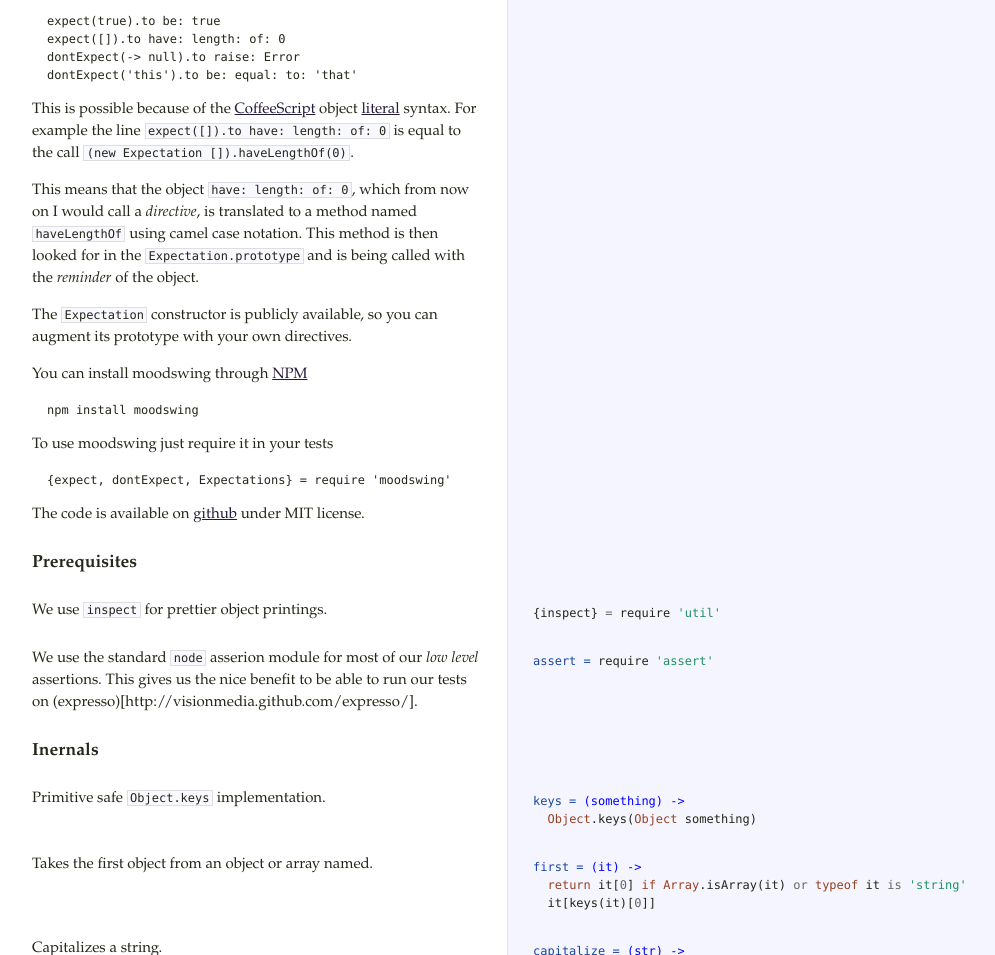
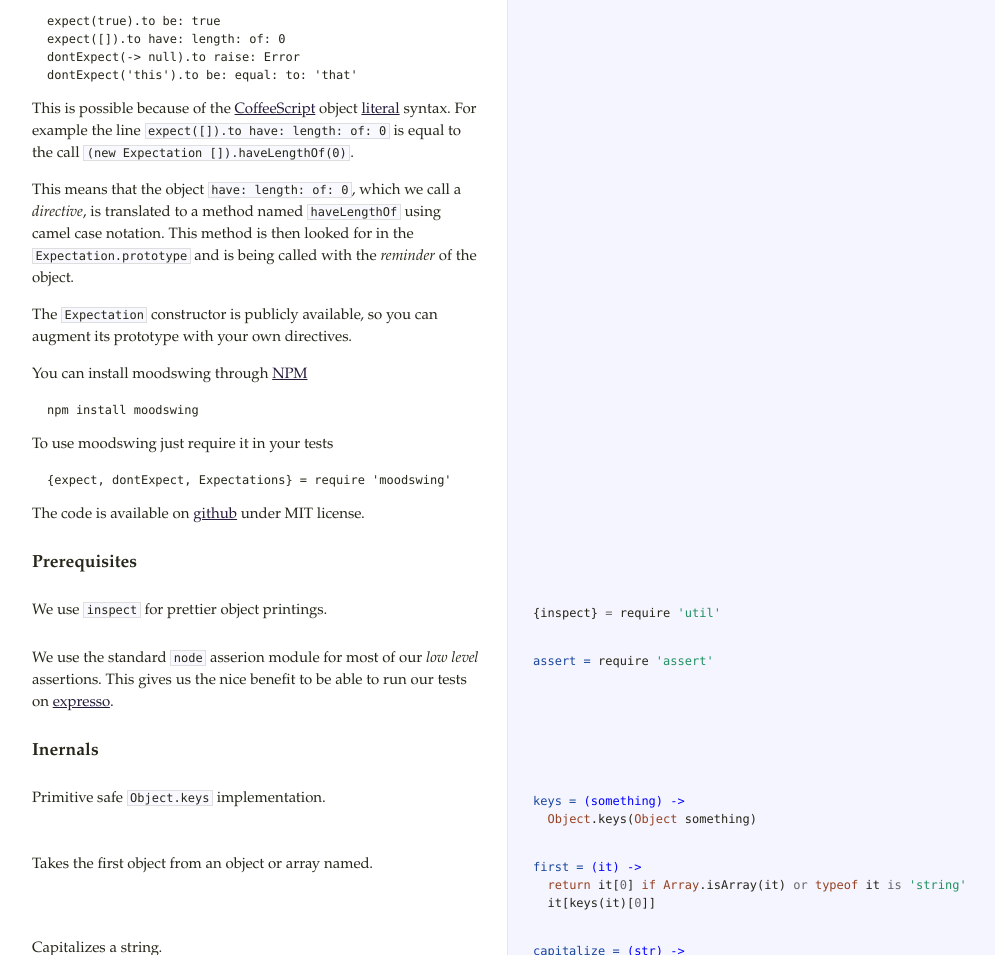
Before and after one commit to gsamokovarov/moodswing, a plain HTML site: page index.html in a window 1280 px wide. Shown: the part 145-1100 px from the top of the page, without its empty margins (18-1013 px from the left). Drawn offline with Linux system fonts and the light colour scheme.

Commit message:
Documentation updates...

```diff
--- a/index.html
+++ b/index.html
@@ -13,8 +13,8 @@ dontExpect('this').to be: equal: to: 'that'
 example the line <code>expect([]).to have: length: of: 0</code> is equal to the call
 <code>(new Expectation []).haveLengthOf(0)</code>.</p>
 
-<p>This means that the object <code>have: length: of: 0</code>, which from now on I would
-call a <em>directive</em>, is translated to a method named <code>haveLengthOf</code> using
+<p>This means that the object <code>have: length: of: 0</code>, which we call a
+ <em>directive</em>, is translated to a method named <code>haveLengthOf</code> using
 camel case notation. This method is then looked for in the
 <code>Expectation.prototype</code> and is being called with the <em>reminder</em> of the
 object.</p>
@@ -35,7 +35,7 @@ prototype with your own directives.</p>
 <p>The code is available on <a href="http://github.com/gsamokovarov/moodswing">github</a>
 under MIT license. </p>             </td>             <td class="code">               <div class="highlight"><pre></pre></div>             </td>           </tr>                               <tr id="section-2">             <td class="docs">               <div class="pilwrap">                 <a class="pilcrow" href="#section-2">&#182;</a>               </div>               <h3>Prerequisites</h3>             </td>             <td class="code">               <div class="highlight"><pre></pre></div>             </td>           </tr>                               <tr id="section-3">             <td class="docs">               <div class="pilwrap">                 <a class="pilcrow" href="#section-3">&#182;</a>               </div>               <p>We use <code>inspect</code> for prettier object printings.</p>             </td>             <td class="code">               <div class="highlight"><pre><span class="p">{</span><span class="nx">inspect</span><span class="p">}</span> <span class="o">=</span> <span class="nx">require</span> <span class="s1">&#39;util&#39;</span></pre></div>             </td>           </tr>                               <tr id="section-4">             <td class="docs">               <div class="pilwrap">                 <a class="pilcrow" href="#section-4">&#182;</a>               </div>               <p>We use the standard <code>node</code> asserion module for most of our <em>low level</em>
 assertions. This gives us the nice benefit to be able to run our tests on
-(expresso)[http://visionmedia.github.com/expresso/].</p>             </td>             <td class="code">               <div class="highlight"><pre><span class="nv">assert = </span><span class="nx">require</span> <span class="s1">&#39;assert&#39;</span></pre></div>             </td>           </tr>                               <tr id="section-5">             <td class="docs">               <div class="pilwrap">                 <a class="pilcrow" href="#section-5">&#182;</a>               </div>               <h3>Inernals</h3>             </td>             <td class="code">               <div class="highlight"><pre></pre></div>             </td>           </tr>                               <tr id="section-6">             <td class="docs">               <div class="pilwrap">                 <a class="pilcrow" href="#section-6">&#182;</a>               </div>               <p>Primitive safe <code>Object.keys</code> implementation.</p>             </td>             <td class="code">               <div class="highlight"><pre><span class="nv">keys = </span><span class="nf">(something) -&gt;</span>
+<a href="http://visionmedia.github.com/expresso/">expresso</a>.</p>             </td>             <td class="code">               <div class="highlight"><pre><span class="nv">assert = </span><span class="nx">require</span> <span class="s1">&#39;assert&#39;</span></pre></div>             </td>           </tr>                               <tr id="section-5">             <td class="docs">               <div class="pilwrap">                 <a class="pilcrow" href="#section-5">&#182;</a>               </div>               <h3>Inernals</h3>             </td>             <td class="code">               <div class="highlight"><pre></pre></div>             </td>           </tr>                               <tr id="section-6">             <td class="docs">               <div class="pilwrap">                 <a class="pilcrow" href="#section-6">&#182;</a>               </div>               <p>Primitive safe <code>Object.keys</code> implementation.</p>             </td>             <td class="code">               <div class="highlight"><pre><span class="nv">keys = </span><span class="nf">(something) -&gt;</span>
   <span class="nb">Object</span><span class="p">.</span><span class="nx">keys</span><span class="p">(</span><span class="nb">Object</span> <span class="nx">something</span><span class="p">)</span></pre></div>             </td>           </tr>                               <tr id="section-7">             <td class="docs">               <div class="pilwrap">                 <a class="pilcrow" href="#section-7">&#182;</a>               </div>               <p>Takes the first object from an object or array named.</p>             </td>             <td class="code">               <div class="highlight"><pre><span class="nv">first = </span><span class="nf">(it) -&gt;</span>
   <span class="k">return</span> <span class="nx">it</span><span class="p">[</span><span class="mi">0</span><span class="p">]</span> <span class="k">if</span> <span class="nb">Array</span><span class="p">.</span><span class="nx">isArray</span><span class="p">(</span><span class="nx">it</span><span class="p">)</span> <span class="o">or</span> <span class="k">typeof</span> <span class="nx">it</span> <span class="o">is</span> <span class="s1">&#39;string&#39;</span>
   <span class="nx">it</span><span class="p">[</span><span class="nx">keys</span><span class="p">(</span><span class="nx">it</span><span class="p">)[</span><span class="mi">0</span><span class="p">]]</span></pre></div>             </td>           </tr>                               <tr id="section-8">             <td class="docs">               <div class="pilwrap">                 <a class="pilcrow" href="#section-8">&#182;</a>               </div>               <p>Capitalizes a string.</p>             </td>             <td class="code">               <div class="highlight"><pre><span class="nv">capitalize = </span><span class="nf">(str) -&gt;</span>
```
